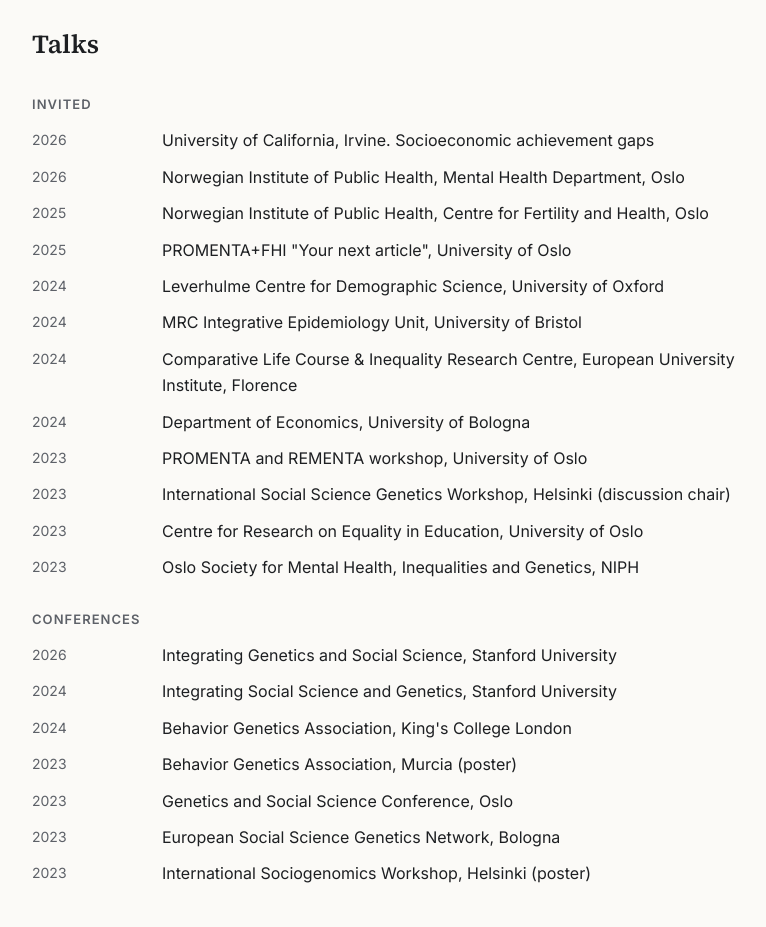
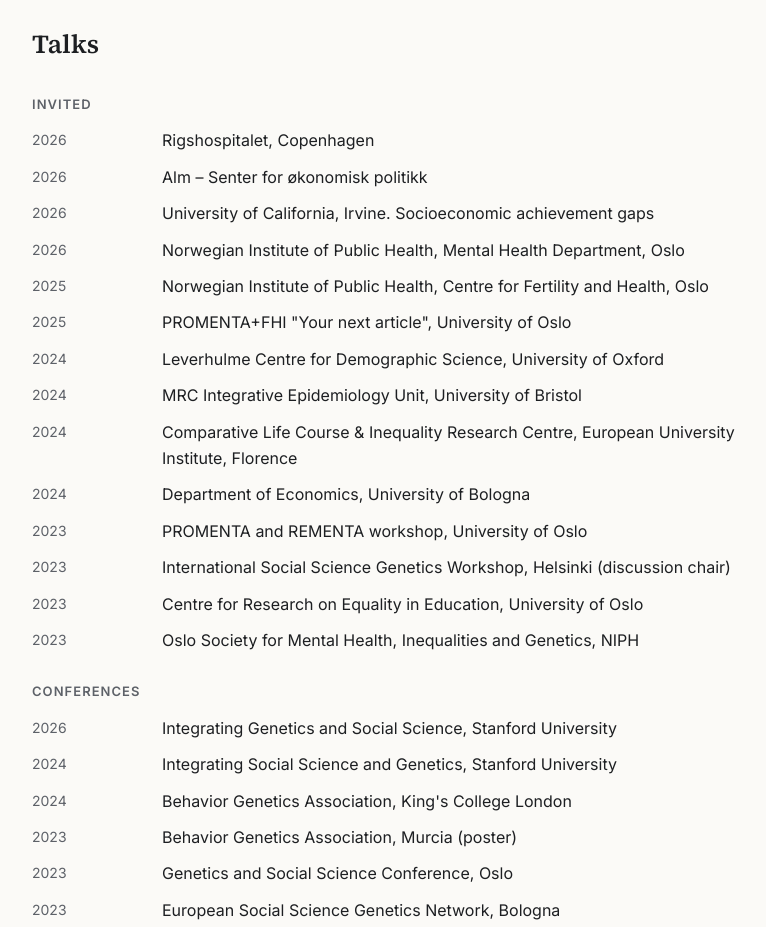
Before and after one commit to joakimce/joakimce.github.io, a plain HTML site: page index.html in a window 1280 px wide. Shown: the part 1920-2847 px from the top of the page, without its empty margins (248-1014 px from the left). Drawn offline with Linux system fonts and the light colour scheme.

Commit message:
Add 2026 invited talks: Rigshospitalet, Alm
Co-Authored-By: Claude Opus 5.5 <noreply@anthropic.com>

```diff
--- a/index.html
+++ b/index.html
@@ -208,6 +208,8 @@
     <h2>Talks</h2>
     <h3>Invited</h3>
     <dl class="cv">
+      <dt>2026</dt><dd>Rigshospitalet, Copenhagen</dd>
+      <dt>2026</dt><dd>Alm – Senter for økonomisk politikk</dd>
       <dt>2026</dt><dd>University of California, Irvine. Socioeconomic achievement gaps</dd>
       <dt>2026</dt><dd>Norwegian Institute of Public Health, Mental Health Department, Oslo</dd>
       <dt>2025</dt><dd>Norwegian Institute of Public Health, Centre for Fertility and Health, Oslo</dd>
```
